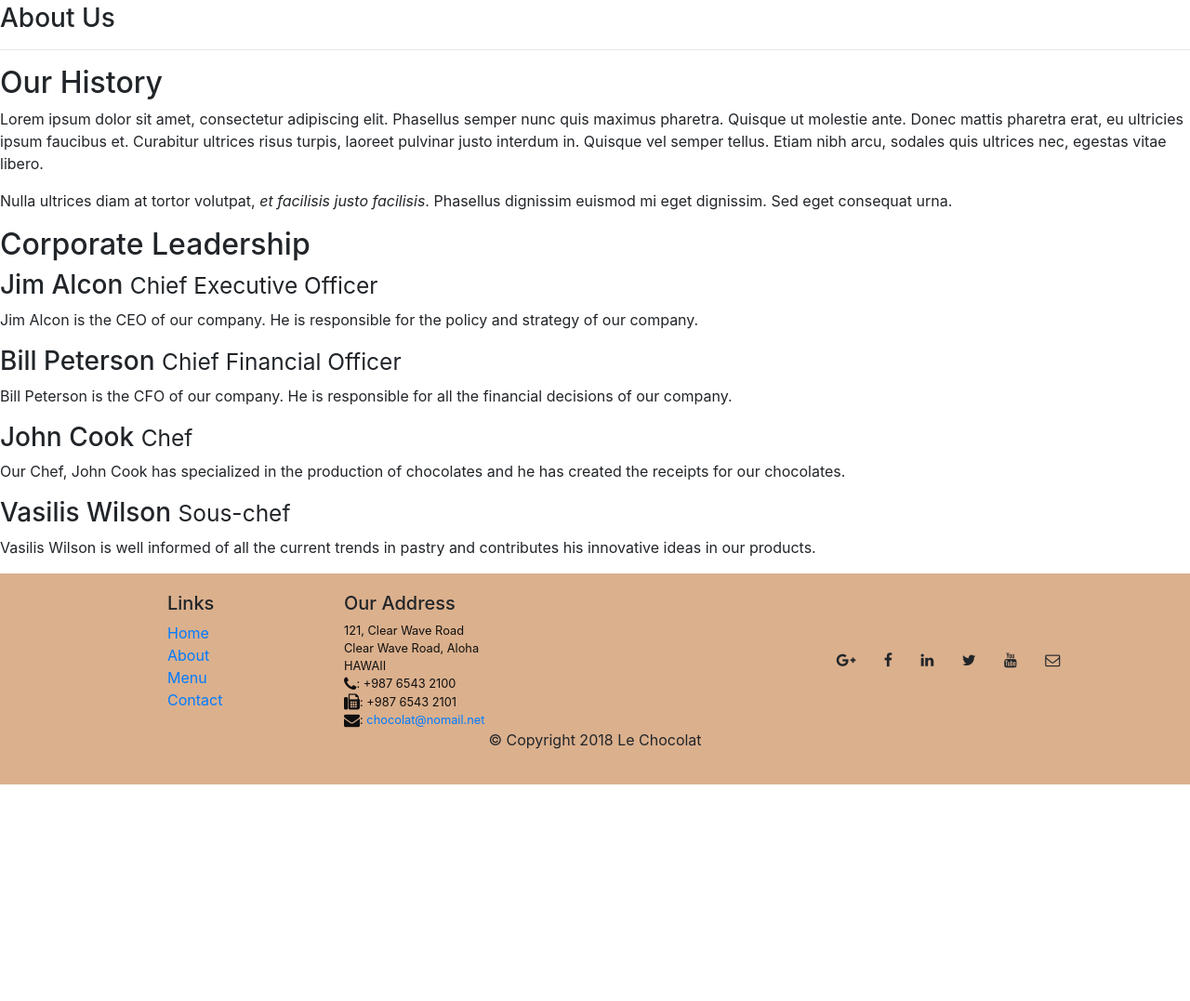
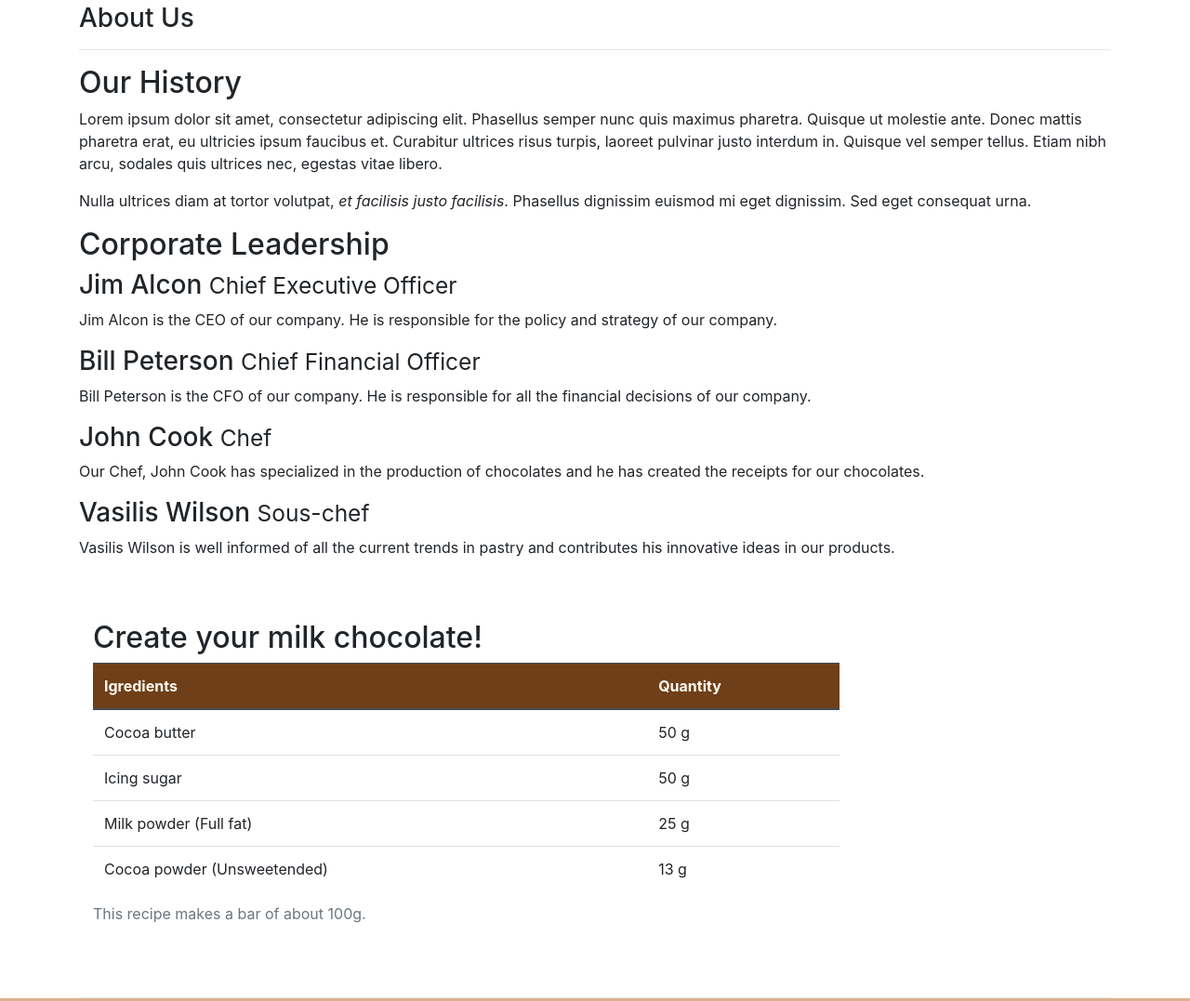
Before and after one commit to PanosMantas/LeChocolatPanos, a website: page aboutus.html in a window 1280 px wide. Shown: the part 371-1448 px from the top of the page at 93% size. Before the commit the page ends 1215 px from the top, so only its background shows below. Drawn offline with nearby package versions, Linux system fonts and the light colour scheme.

Commit message:
Bootstrap Assignment 1 Task 2

```diff
--- a/aboutus.html
+++ b/aboutus.html
@@ -62,16 +62,17 @@
             <li class="breadcrumb-item active" aria-current="page">About us</li>
         </ol>
     </nav>
-    <div>
-        <div>
-            <div>
+
+    <div class="container">
+        <div class="row">
+            <div class="col-12">
                 <h3>About Us</h3>
                 <hr>
             </div>
         </div>
 
-        <div>
-            <div>
+        <div class="row">
+            <div class="col-12 col -sm-6">
                 <h2>Our History</h2>
                 <p>Lorem ipsum dolor sit amet, consectetur adipiscing elit. Phasellus semper nunc quis maximus
                     pharetra. Quisque ut molestie ante. Donec mattis pharetra erat, eu ultricies ipsum faucibus et.
@@ -80,13 +81,13 @@
                 <p>Nulla ultrices diam at tortor volutpat, <em>et facilisis justo facilisis</em>. Phasellus dignissim
                     euismod mi eget dignissim. Sed eget consequat urna. </p>
             </div>
-            <div>
+            <div class="col col -sm">
             </div>
         </div>
 
 
-        <div>
-            <div>
+        <div class="row">
+            <div class="col -12">
                 <h2>Corporate Leadership</h2>
                 <h3>Jim Alcon <small>Chief Executive Officer </small></h3>
                 <p>Jim Alcon is the CEO of our company. He is responsible for the policy and strategy of our company.
@@ -102,7 +103,42 @@
                     ideas in our products. </p>
             </div>
         </div>
-
+        <div class="row row-content">
+            <div class="col-12 col-sm-9">
+                <h2> Create your milk chocolate!</h2>
+                <div class="table-responsive">
+                    <table class="table table-hover">
+                        <caption>This recipe makes a bar of about 100g.</caption>
+                        <thead class="thead-dark">
+                            <tr>
+                                <th>Igredients</th>
+                                <th>Quantity</th>
+                            </tr>
+                        </thead>
+                        <tbody>
+                            <tr>
+                                <td>Cocoa butter</td>
+                                <td>50 g</td>
+                            </tr>
+                            <tr>
+                                <td>Icing sugar</td>
+                                <td>50 g</td>
+                            </tr>
+                            <tr>
+                                <td>Milk powder (Full fat)</td>
+                                <td>25 g</td>
+                            </tr>
+                            <tr>
+                                <td>Cocoa powder (Unsweetended)</td>
+                                <td>13 g</td>
+                            </tr>
+                        </tbody>
+                    </table>
+                </div>
+            </div>
+            <div class="col-12 col-sm-3">
+            </div>
+        </div>
     </div>
 
     <footer class="footer">
--- a/css/styles.css
+++ b/css/styles.css
@@ -31,3 +31,8 @@ body{
 .bg-light {
     background-color: #dbb08d !important;
 }
+.table .thead-dark th{
+    color:floralwhite;
+    background-color:#6E3F19
+}
+tr:hover {background-color:#dbb08db0!important}
```
